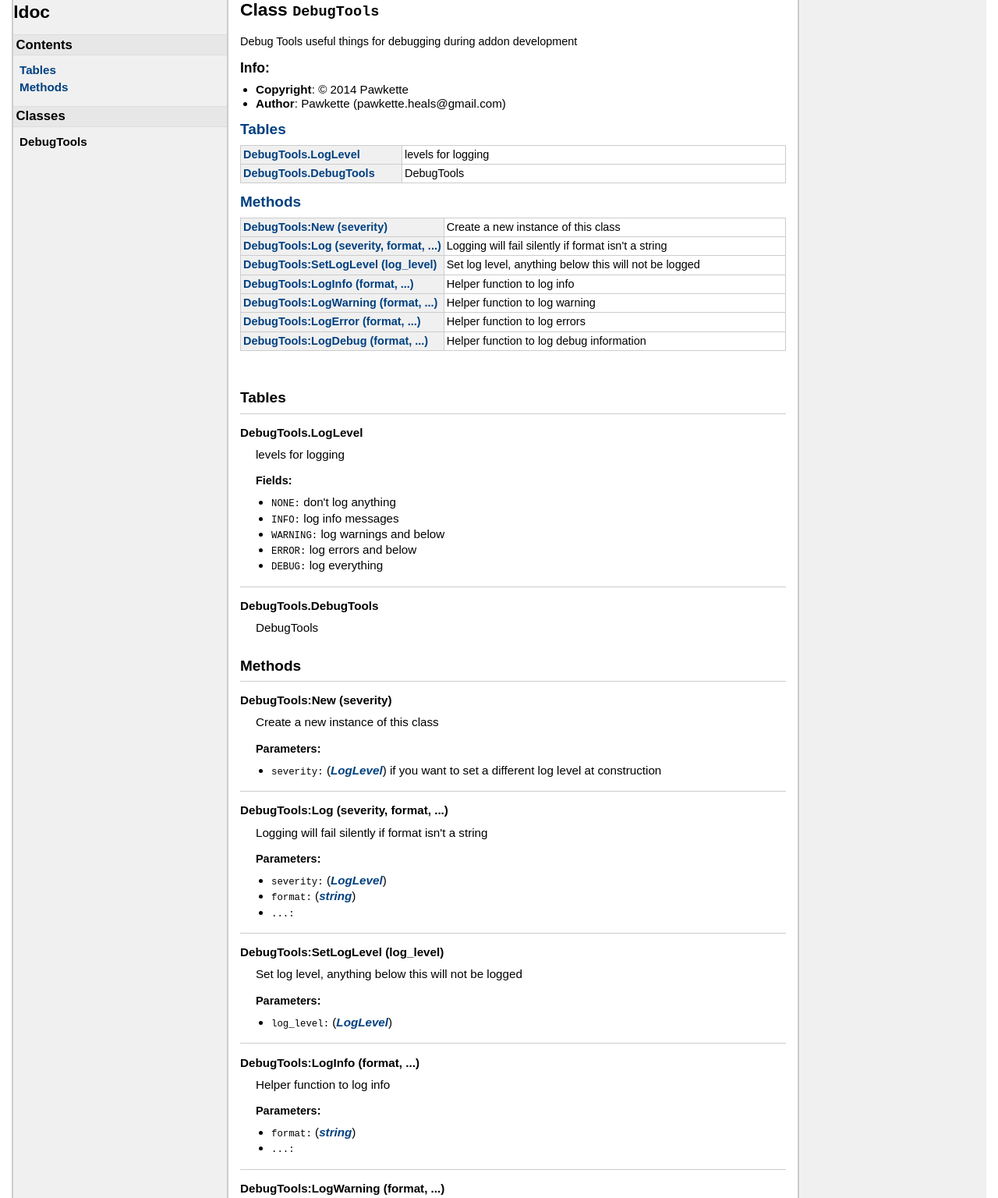
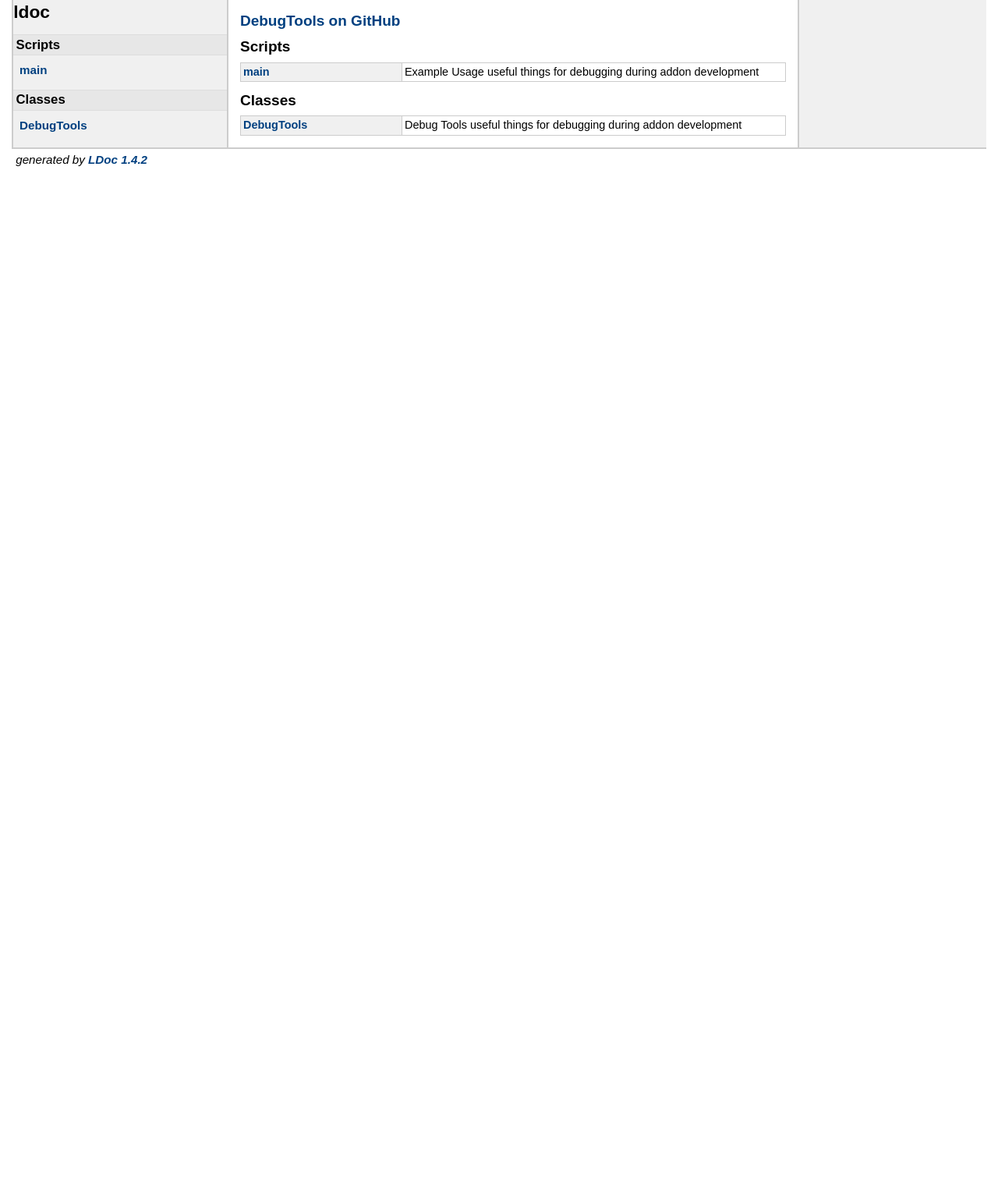
Before and after one commit to SammyJames/DebugTools, a plain HTML site: page index.html in a window 1280 px wide. Shown: the part 13-1549 px from the top of the page at 78% size. After the commit the page ends 800 px from the top, so only its background shows below. Drawn offline with Linux system fonts and the light colour scheme.

Commit message:
updated some stuff

```diff
--- a/index.html
+++ b/index.html
@@ -3,7 +3,7 @@
 <html>
 <meta http-equiv="Content-Type" content="text/html; charset=UTF-8"/>
 <head>
-    <title>Reference</title>
+    <title>DebugTools</title>
     <link rel="stylesheet" href="ldoc.css" type="text/css" />
 </head>
 <body>
@@ -27,299 +27,40 @@
 <h1>ldoc</h1>
 
 
-<h2>Contents</h2>
-<ul>
-<li><a href="#Tables">Tables</a></li>
-<li><a href="#Methods">Methods</a></li>
-</ul>
 
 
+<h2>Scripts</h2>
+<ul class="$(kind=='Topics' and '' or 'nowrap'">
+  <li><a href="scripts/main.html">main</a></li>
+</ul>
 <h2>Classes</h2>
 <ul class="$(kind=='Topics' and '' or 'nowrap'">
-  <li><strong>DebugTools</strong></li>
+  <li><a href="classes/DebugTools.html">DebugTools</a></li>
 </ul>
 
 </div>
 
 <div id="content">
 
-<h1>Class <code>DebugTools</code></h1>
-<p>Debug Tools
- useful things for debugging during addon development</p>
-<p></p>
-    <h3>Info:</h3>
-    <ul>
-        <li><strong>Copyright</strong>: © 2014 Pawkette</li>
-        <li><strong>Author</strong>: Pawkette (pawkette.heals@gmail.com)</li>
-    </ul>
 
+  <h2><a href='http://github.com/Pawkette/DebugTools'>DebugTools on GitHub</a></h2>
 
-<h2><a href="#Tables">Tables</a></h2>
-<table class="function_list">
+<h2>Scripts</h2>
+<table class="module_list">
 	<tr>
-	<td class="name" nowrap><a href="#DebugTools.LogLevel">DebugTools.LogLevel</a></td>
-	<td class="summary">levels for logging</td>
-	</tr>
-	<tr>
-	<td class="name" nowrap><a href="#DebugTools.DebugTools">DebugTools.DebugTools</a></td>
-	<td class="summary">DebugTools</td>
+		<td class="name"  nowrap><a href="scripts/main.html">main</a></td>
+		<td class="summary">Example Usage
+ useful things for debugging during addon development</td>
 	</tr>
 </table>
-<h2><a href="#Methods">Methods</a></h2>
-<table class="function_list">
+<h2>Classes</h2>
+<table class="module_list">
 	<tr>
-	<td class="name" nowrap><a href="#DebugTools:New">DebugTools:New (severity)</a></td>
-	<td class="summary">Create a new instance of this class</td>
-	</tr>
-	<tr>
-	<td class="name" nowrap><a href="#DebugTools:Log">DebugTools:Log (severity, format, ...)</a></td>
-	<td class="summary">Logging will fail silently if format isn't a string</td>
-	</tr>
-	<tr>
-	<td class="name" nowrap><a href="#DebugTools:SetLogLevel">DebugTools:SetLogLevel (log_level)</a></td>
-	<td class="summary">Set log level, anything below this will not be logged</td>
-	</tr>
-	<tr>
-	<td class="name" nowrap><a href="#DebugTools:LogInfo">DebugTools:LogInfo (format, ...)</a></td>
-	<td class="summary">Helper function to log info</td>
-	</tr>
-	<tr>
-	<td class="name" nowrap><a href="#DebugTools:LogWarning">DebugTools:LogWarning (format, ...)</a></td>
-	<td class="summary">Helper function to log warning</td>
-	</tr>
-	<tr>
-	<td class="name" nowrap><a href="#DebugTools:LogError">DebugTools:LogError (format, ...)</a></td>
-	<td class="summary">Helper function to log errors</td>
-	</tr>
-	<tr>
-	<td class="name" nowrap><a href="#DebugTools:LogDebug">DebugTools:LogDebug (format, ...)</a></td>
-	<td class="summary">Helper function to log debug information</td>
+		<td class="name"  nowrap><a href="classes/DebugTools.html">DebugTools</a></td>
+		<td class="summary">Debug Tools
+ useful things for debugging during addon development</td>
 	</tr>
 </table>
-
-<br/>
-<br/>
-
-
-    <h2><a name="Tables"></a>Tables</h2>
-    <dl class="function">
-    <dt>
-    <a name = "DebugTools.LogLevel"></a>
-    <strong>DebugTools.LogLevel</strong>
-    </dt>
-    <dd>
-    levels for logging
-
-
-    <h3>Fields:</h3>
-    <ul>
-        <li><span class="parameter">NONE</span>
-        don't log anything
-        </li>
-        <li><span class="parameter">INFO</span>
-        log info messages
-        </li>
-        <li><span class="parameter">WARNING</span>
-        log warnings and below
-        </li>
-        <li><span class="parameter">ERROR</span>
-        log errors and below
-        </li>
-        <li><span class="parameter">DEBUG</span>
-        log everything
-        </li>
-    </ul>
-
-
-
-
-
-</dd>
-    <dt>
-    <a name = "DebugTools.DebugTools"></a>
-    <strong>DebugTools.DebugTools</strong>
-    </dt>
-    <dd>
-    DebugTools
-
-
-
-
-
-
-
-</dd>
-</dl>
-    <h2><a name="Methods"></a>Methods</h2>
-    <dl class="function">
-    <dt>
-    <a name = "DebugTools:New"></a>
-    <strong>DebugTools:New (severity)</strong>
-    </dt>
-    <dd>
-    Create a new instance of this class
-
-
-    <h3>Parameters:</h3>
-    <ul>
-        <li><span class="parameter">severity</span>
-            <span class="types"><a class="type" href="index.html#DebugTools.LogLevel">LogLevel</a></span>
-         if you want to set a different log level at construction
-        </li>
-    </ul>
-
-
-
-
-
-</dd>
-    <dt>
-    <a name = "DebugTools:Log"></a>
-    <strong>DebugTools:Log (severity, format, ...)</strong>
-    </dt>
-    <dd>
-    Logging will fail silently if format isn't a string
-
-
-    <h3>Parameters:</h3>
-    <ul>
-        <li><span class="parameter">severity</span>
-            <span class="types"><a class="type" href="index.html#DebugTools.LogLevel">LogLevel</a></span>
-
-        </li>
-        <li><span class="parameter">format</span>
-            <span class="types"><a class="type" href="http://www.lua.org/manual/5.2/manual.html#6.4">string</a></span>
-
-        </li>
-        <li><span class="parameter">...</span>
-
-        </li>
-    </ul>
-
-
-
-
-
-</dd>
-    <dt>
-    <a name = "DebugTools:SetLogLevel"></a>
-    <strong>DebugTools:SetLogLevel (log_level)</strong>
-    </dt>
-    <dd>
-    Set log level, anything below this will not be logged
-
-
-    <h3>Parameters:</h3>
-    <ul>
-        <li><span class="parameter">log_level</span>
-            <span class="types"><a class="type" href="index.html#DebugTools.LogLevel">LogLevel</a></span>
-
-        </li>
-    </ul>
-
-
-
-
-
-</dd>
-    <dt>
-    <a name = "DebugTools:LogInfo"></a>
-    <strong>DebugTools:LogInfo (format, ...)</strong>
-    </dt>
-    <dd>
-    Helper function to log info
-
-
-    <h3>Parameters:</h3>
-    <ul>
-        <li><span class="parameter">format</span>
-            <span class="types"><a class="type" href="http://www.lua.org/manual/5.2/manual.html#6.4">string</a></span>
-
-        </li>
-        <li><span class="parameter">...</span>
-
-        </li>
-    </ul>
-
-
-
-
-
-</dd>
-    <dt>
-    <a name = "DebugTools:LogWarning"></a>
-    <strong>DebugTools:LogWarning (format, ...)</strong>
-    </dt>
-    <dd>
-    Helper function to log warning
-
-
-    <h3>Parameters:</h3>
-    <ul>
-        <li><span class="parameter">format</span>
-            <span class="types"><a class="type" href="http://www.lua.org/manual/5.2/manual.html#6.4">string</a></span>
-
-        </li>
-        <li><span class="parameter">...</span>
-
-        </li>
-    </ul>
-
-
-
-
-
-</dd>
-    <dt>
-    <a name = "DebugTools:LogError"></a>
-    <strong>DebugTools:LogError (format, ...)</strong>
-    </dt>
-    <dd>
-    Helper function to log errors
-
-
-    <h3>Parameters:</h3>
-    <ul>
-        <li><span class="parameter">format</span>
-            <span class="types"><a class="type" href="http://www.lua.org/manual/5.2/manual.html#6.4">string</a></span>
-
-        </li>
-        <li><span class="parameter">...</span>
-
-        </li>
-    </ul>
-
-
-
-
-
-</dd>
-    <dt>
-    <a name = "DebugTools:LogDebug"></a>
-    <strong>DebugTools:LogDebug (format, ...)</strong>
-    </dt>
-    <dd>
-    Helper function to log debug information
-
-
-    <h3>Parameters:</h3>
-    <ul>
-        <li><span class="parameter">format</span>
-            <span class="types"><a class="type" href="http://www.lua.org/manual/5.2/manual.html#6.4">string</a></span>
-
-        </li>
-        <li><span class="parameter">...</span>
-
-        </li>
-    </ul>
-
-
-
-
-
-</dd>
-</dl>
-
 
 </div> <!-- id="content" -->
 </div> <!-- id="main" -->
```
Also changed, not shown: classes/DebugTools.html (+11 -4 lines), scripts/main.html (added, +105 -0 lines), 1 other file.
